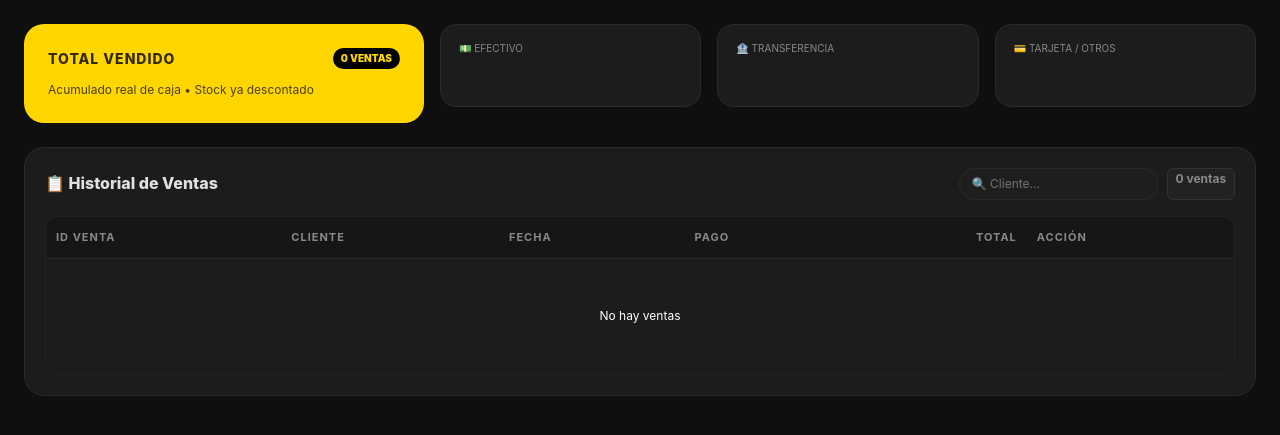
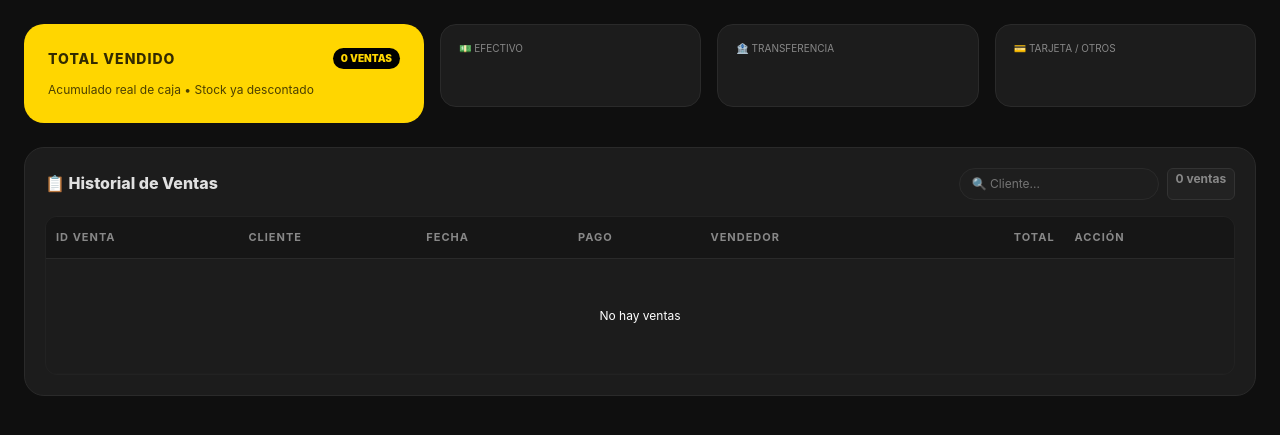
Before and after one commit to marcomoretic71-prog/halcon-equipamientos, a Django app: page /ventas/ in a window 1280 px wide. Shown: the part 89-524 px from the top of the page. Run offline with Django 5.2, Linux system fonts and the light colour scheme; a user stored in the database is signed in; data that the repository does not hold is empty.

Commit message:
Agrega vendedor

```diff
--- a/equipamientos/templates/ventas.html
+++ b/equipamientos/templates/ventas.html
@@ -71,7 +71,7 @@ body{background:#0f0f0f;color:#e0e0e0;font-family:Inter,system-ui}.navbar{backgr
     </div>
     <div style="max-height:70vh;overflow:auto;border:1px solid #222;border-radius:12px">
     <table class="table table-dark table-detalle mb-0" style="--bs-table-bg:transparent" id="tablaVentas">
-      <thead><tr><th>ID VENTA</th><th>CLIENTE</th><th>FECHA</th><th>PAGO</th><th class="text-end">TOTAL</th><th>ACCIÓN</th></tr></thead>
+      <thead><tr><th>ID VENTA</th><th>CLIENTE</th><th>FECHA</th><th>PAGO</th><th>VENDEDOR</th><th class="text-end">TOTAL</th><th>ACCIÓN</th></tr></thead>
       <tbody>
         {% for v in ventas %}
         <tr data-cliente="{{v.cliente.nombre|lower}} {{v.codigo|lower}}" data-pago="{{v.forma_pago}}" data-fecha="{{v.fecha_venta|date:'Y-m-d'}}">
@@ -79,16 +79,17 @@ body{background:#0f0f0f;color:#e0e0e0;font-family:Inter,system-ui}.navbar{backgr
           <td><b style="color:#fff;font-size:12px">{{v.cliente.nombre|truncatechars:22}}</b></td>
           <td style="font-size:11px">{{v.fecha_venta|date:"d/m/Y H:i"}}</td>
           <td><span class="badge-pago pago-efectivo">{{v.forma_pago}}</span>{% if v.descuento_porcentaje %}<span style="background:#4ade80;color:#000;border-radius:20px;padding:2px 6px;font-size:9px;margin-left:4px">-{{v.descuento_porcentaje}}%</span>{% endif %}</td>
+          <td>{% if v.vendedor == 'HALCON' %}<span style="background:#FFD600;color:#000;border-radius:20px;padding:3px 8px;font-size:10px;font-weight:800">🦅 Halcon Equip.</span>{% elif v.vendedor == 'DIAZ' %}<span style="background:#60a5fa;color:#000;border-radius:20px;padding:3px 8px;font-size:10px;font-weight:800">🔧 Elect. Diaz</span>{% else %}<span style="color:#666;font-size:11px">—</span>{% endif %}</td>
           <td class="text-end"><b style="color:#fff">{{v.total|ars}}</b>{% if v.descuento_monto %}<br><small style="color:#888;text-decoration:line-through">{{v.total_original|ars}}</small>{% endif %}</td>
           <td><button onclick="eliminarVenta({{v.id}}, '{{v.codigo}}', '{{v.total|ars}}')" style="background:#ef4444;color:#fff;border:none;border-radius:8px;padding:5px 10px;font-size:10px;font-weight:800">🗑 Borrar</button></td>
         </tr>
-        {% empty %}<tr><td colspan="6" class="text-center py-5">No hay ventas</td></tr>{% endfor %}
+        {% empty %}<tr><td colspan="7" class="text-center py-5">No hay ventas</td></tr>{% endfor %}
       </tbody>
     </table>
     </div>
   </div>
 </div>
-<!-- MODAL VENTA DIRECTA - CON MANO DE OBRA + MANUAL + DESCUENTO -->
+<!-- MODAL VENTA DIRECTA - CON MANO DE OBRA + MANUAL + DESCUENTO + VENDEDOR -->
 <div id="modalVentaDirecta" style="display:none;position:fixed;inset:0;background:rgba(0,0,0,0.85);z-index:9999;align-items:center;justify-content:center;padding:20px">
   <div class="modal-dark" style="width:100%;max-width:700px;max-height:90vh;overflow:auto;padding:24px">
     <div class="d-flex justify-content-between align-items-center mb-3">
@@ -133,6 +134,7 @@ body{background:#0f0f0f;color:#e0e0e0;font-family:Inter,system-ui}.navbar{backgr
       <div class="col-md-6"><label class="small text-secondary">Forma de Pago</label><select id="vd_pago" class="input-dark"><option value="EFECTIVO">💵 Efectivo</option><option value="TRANSFERENCIA">🏦 Transferencia</option><option value="TARJETA">💳 Tarjeta</option><option value="CUENTA_CORRIENTE">📒 Cuenta Corriente</option></select></div>
     </div>
     <div class="row g-2 mb-3">
+      <div class="col-md-6"><label class="small" style="color:#FFD600;font-weight:800">👤 Vendedor *</label><select id="vd_vendedor" class="input-dark"><option value="HALCON">🦅 Halcon Equipamientos</option><option value="DIAZ">🔧 Electromecánica Diaz</option></select></div>
       <div class="col-md-6">
         <label class="small" style="color:#4ade80;font-weight:800">💸 Descuento % solo productos (no afecta mano de obra)</label>
         <input id="vd_descuento" type="number" min="0" max="100" value="0" class="input-dark" style="border:2px solid #4ade80;background:#000;color:#4ade80;font-weight:900;font-size:16px" placeholder="Ej: 10 = 10%" oninput="renderCarritoDirecta()">
@@ -277,6 +279,7 @@ function guardarVentaDirecta(){
     telefono:document.getElementById('vd_telefono').value.trim(),
     vehiculo:document.getElementById('vd_vehiculo').value.trim(),
     forma_pago:document.getElementById('vd_pago').value,
+    vendedor:document.getElementById('vd_vendedor').value,
     colocacion: coloc,
     subtotal_productos: calc.subtotal_productos,
     descuento_porcentaje: calc.descuento_porcentaje,
--- a/equipamientos/views.py
+++ b/equipamientos/views.py
@@ -405,12 +405,20 @@ def api_convertir_a_venta(request):
         data = json.loads(request.body)
         codigo_pres = data.get('codigo_presupuesto')
         forma_pago = data.get('forma_pago','EFECTIVO')
+        # NUEVO - VENDEDOR 11/11 - Si no viene, default HALCON para no romper ventas viejas
+        vendedor_raw = str(data.get('vendedor','HALCON') or 'HALCON').strip().upper()
+        if vendedor_raw in ['HALCON EQUIPAMIENTOS', 'HALCON', 'HALCÓN', 'HALCÓN EQUIPAMIENTOS']:
+            vendedor = 'HALCON'
+        elif vendedor_raw in ['ELECTROMECÁNICA DIAZ', 'ELECTROMECANICA DIAZ', 'DIAZ', 'ELECTROMECANICA']:
+            vendedor = 'DIAZ'
+        else:
+            vendedor = 'HALCON'
         try:
             pres = Presupuesto.objects.select_related('cliente').prefetch_related('items__producto').get(codigo=codigo_pres)
             if hasattr(pres, 'venta') and pres.venta is not None:
                 return JsonResponse({'ok': False, 'error': 'Este presupuesto ya es una venta'})
             codigo_venta = f"VEN-{uuid.uuid4().hex[:4].upper()}"
-            venta = Venta.objects.create(codigo=codigo_venta, presupuesto=pres, cliente=pres.cliente, vehiculo=pres.vehiculo, colocacion=pres.colocacion, total=pres.total, forma_pago=forma_pago)
+            venta = Venta.objects.create(codigo=codigo_venta, presupuesto=pres, cliente=pres.cliente, vehiculo=pres.vehiculo, colocacion=pres.colocacion, total=pres.total, forma_pago=forma_pago, vendedor=vendedor)
             for item in pres.items.all():
                 prod = item.producto
                 ItemVenta.objects.create(venta=venta, producto=prod, cantidad=item.cantidad, precio=float(item.precio or item.precio_unitario or prod.precio))
@@ -419,7 +427,7 @@ def api_convertir_a_venta(request):
             venta.stock_descontado = True
             venta.save()
             MovimientoCaja.objects.create(tipo='INGRESO', concepto=f"Venta {codigo_venta} - {pres.cliente.nombre}", monto=venta.total, forma_pago=forma_pago, venta=venta)
-            _log_accion(request, f"Convirtio presupuesto {pres.codigo} a venta {codigo_venta} total {venta.total}")
+            _log_accion(request, f"Convirtio presupuesto {pres.codigo} a venta {codigo_venta} total {venta.total} vendedor {vendedor}")
             return JsonResponse({'ok': True, 'codigo_venta': codigo_venta})
         except Presupuesto.DoesNotExist:
             return JsonResponse({'ok': False, 'error': 'Presupuesto no encontrado'})
@@ -447,6 +455,14 @@ def api_venta_directa(request):
         total_original = float(data.get('total_original',0) or data.get('total',0) or 0)
         total_final = float(data.get('total',0) or 0)
         forma_pago = data.get('forma_pago','EFECTIVO')
+        # NUEVO - VENDEDOR 11/11
+        vendedor_raw = str(data.get('vendedor','HALCON') or 'HALCON').strip().upper()
+        if vendedor_raw in ['HALCON EQUIPAMIENTOS', 'HALCON', 'HALCÓN', 'HALCÓN EQUIPAMIENTOS']:
+            vendedor = 'HALCON'
+        elif vendedor_raw in ['ELECTROMECÁNICA DIAZ', 'ELECTROMECANICA DIAZ', 'DIAZ', 'ELECTROMECANICA']:
+            vendedor = 'DIAZ'
+        else:
+            vendedor = 'HALCON'
         venta = Venta.objects.create(
             codigo=codigo,
             cliente=cliente,
@@ -458,6 +474,7 @@ def api_venta_directa(request):
             descuento_porcentaje=descuento_porcentaje,
             descuento_monto=descuento_monto,
             forma_pago=forma_pago,
+            vendedor=vendedor,
             es_directa=True,
             stock_descontado=True
         )
@@ -503,7 +520,7 @@ def api_venta_directa(request):
                 _mgmt.call_command('backup_postgres', tipo='VENTA')
         except Exception as _e:
             print(f"Backup hook error: {_e}")
-        _log_accion(request, f"Venta directa {codigo} cliente {cliente.nombre} total {venta.total} desc {descuento_porcentaje}% (-{descuento_monto})")
+        _log_accion(request, f"Venta directa {codigo} cliente {cliente.nombre} total {venta.total} vendedor {vendedor} desc {descuento_porcentaje}% (-{descuento_monto})")
         return JsonResponse({'ok': True, 'codigo': codigo})
     except Exception as e:
         import traceback; traceback.print_exc()
```
Also changed, not shown: equipamientos/migrations/0018_venta_vendedor.py (added).
